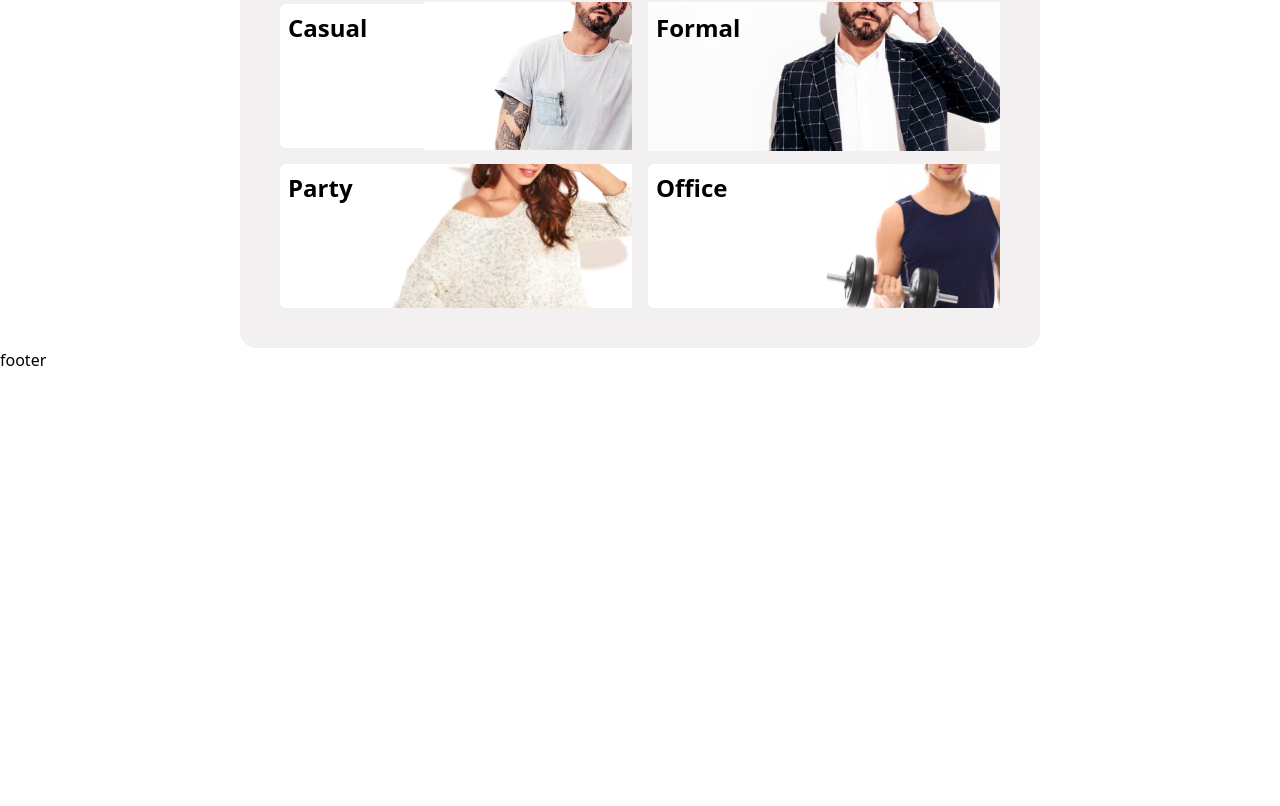
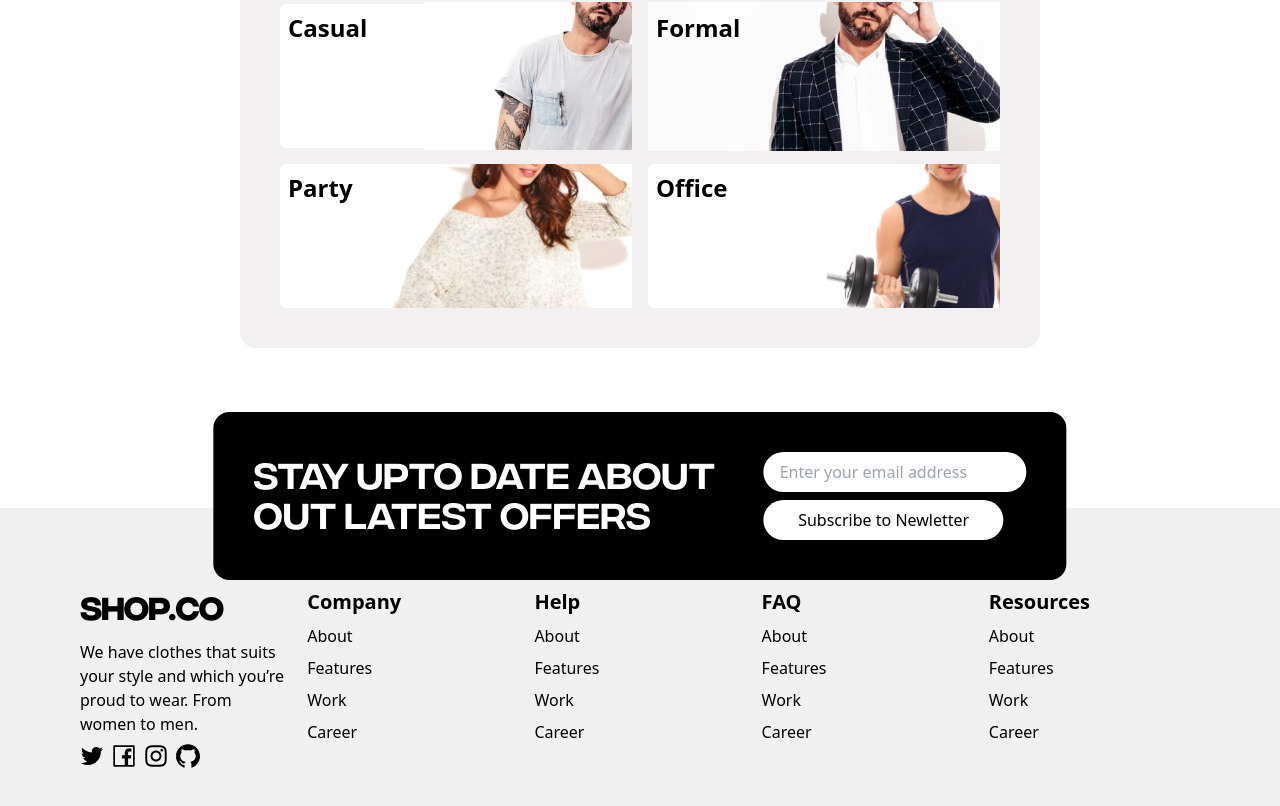
Before and after one commit to majidkhan230/shop.co, a React (Vite) app: page / in a window 1280 px wide. Shown: the part 2140-2946 px from the top of the page. Before the commit the page ends 2512 px from the top, so only its background shows below. Built offline with nearby package versions, Linux system fonts and the light colour scheme.

Commit message:
some minor changes

```diff
--- a/src/App.jsx
+++ b/src/App.jsx
@@ -1,13 +1,14 @@
 import React from 'react'
 import { Outlet } from 'react-router-dom'
 import Header from './components/Header'
+import Footer from './components/Footer'
 
 function App() {
   return (
   <div className='w-full'>
     <Header/>
     <Outlet/>
-    <div>footer</div>
+   <Footer/>
   </div>
   )
 }
--- a/src/components/Button.jsx
+++ b/src/components/Button.jsx
@@ -3,7 +3,7 @@ import React from 'react'
 function Button({text,btnStyles,textStyles,onClick}) {
   return (
     <div
-    className={`rounded-full flex justify-center items-center cursor-pointer md:w-[210px] px-4 py-2 ${btnStyles}`}
+    className={`rounded-full flex justify-center items-center cursor-pointer md:w-[240px] px-4 py-2 ${btnStyles}`}
     onClick={onClick}
     >
         <span className={`${textStyles}`}>{text}</span>
--- /dev/null
+++ b/src/components/Footer.jsx
@@ -0,0 +1,80 @@
+import {
+  FacebookOutlined,
+  GithubOutlined,
+  InstagramOutlined,
+  TwitterOutlined,
+} from "@ant-design/icons";
+import React from "react";
+import Button from "./Button";
+
+function Footer() {
+  return (
+    <div className="w-full mt-40 relative ">
+  <div className="top  bg-black w-4/6 absolute -top-24 left-1/2 transform -translate-x-1/2 md:flex flex-col md:flex-row justify-between p-6 md:p-10 rounded-2xl overflow-hidden">
+        <h1 className=" text-white font-[integralcf] text-lg md:text-4xl">
+          Stay Upto Date About <br/> Out Latest Offers
+        </h1>
+        <div className="flex flex-col gap-2 ">
+
+    <input type="text" className="w-full bg-white rounded-full px-4 py-2 text-md" placeholder="Enter your email address" />
+          <Button
+              text={"Subscribe to Newletter"}
+              btnStyles={"bg-white w-full "}
+              textStyles={"text-black  text-md"}
+              onClick={() => alert("clicked on btn")}
+            />
+
+        </div>
+      </div>
+      <div className="content">
+        <div className="grid grid-cols-2 md:grid-cols-5 gap-4 bg-[#F0F0F0] p-4 pt-24 md:p-20 ">
+          <div className="flex flex-col space-y-2">
+            <div className="logo font-extrabold text-3xl font-[integralcf] pb-2">
+              Shop.Co
+            </div>
+            <p>
+              We have clothes that suits your style and which you’re proud to
+              wear. From women to men.
+            </p>
+            <div className="flex space-x-2">
+              <TwitterOutlined className=" md:text-2xl" />
+              <FacebookOutlined className=" md:text-2xl" />
+              <InstagramOutlined className=" md:text-2xl" />
+              <GithubOutlined className=" md:text-2xl" />
+            </div>
+          </div>
+          <div className="flex flex-col space-y-2">
+            <h1 className="text-xl font-semibold">Company</h1>
+            <h3>About</h3>
+            <h3>Features</h3>
+            <h3>Work</h3>
+            <h3>Career</h3>
+          </div>
+          <div className="flex flex-col space-y-2">
+            <h1 className="text-xl font-semibold">Help</h1>
+            <h3>About</h3>
+            <h3>Features</h3>
+            <h3>Work</h3>
+            <h3>Career</h3>
+          </div>
+          <div className="flex flex-col space-y-2">
+            <h1 className="text-xl font-semibold">FAQ</h1>
+            <h3>About</h3>
+            <h3>Features</h3>
+            <h3>Work</h3>
+            <h3>Career</h3>
+          </div>
+          <div className="flex flex-col space-y-2">
+            <h1 className="text-xl font-semibold">Resources</h1>
+            <h3>About</h3>
+            <h3>Features</h3>
+            <h3>Work</h3>
+            <h3>Career</h3>
+          </div>
+        </div>
+      </div>
+    </div>
+  );
+}
+
+export default Footer;
--- a/src/components/Search.jsx
+++ b/src/components/Search.jsx
@@ -2,7 +2,7 @@ import React from 'react';
 import { AudioOutlined } from '@ant-design/icons';
 import { Input } from 'antd';
 const { Search } = Input;
-
+import Button from "../components/Button";
 const onSearch = (value, _e, info) => console.log(info?.source, value);
 const SearchInput = () => (
   <Search
--- a/src/pages/Home.jsx
+++ b/src/pages/Home.jsx
@@ -1,11 +1,12 @@
 import React, { useState } from "react";
-import Button from "../components/Button";
 import Counter from "../components/Counter";
+
 import Banner from "../components/Banner";
 import CustomerReviewCard from "../components/CustomerReviewCard";
 import MySlider from "../components/MySlider";
 import { myProducts } from "../utils/constants/products";
 import { customerReviews } from "../utils/constants/customerReview";
+import Button from "../components/Button";
 
 function Home() {
 const [products,setProducts] = useState(myProducts);
```
